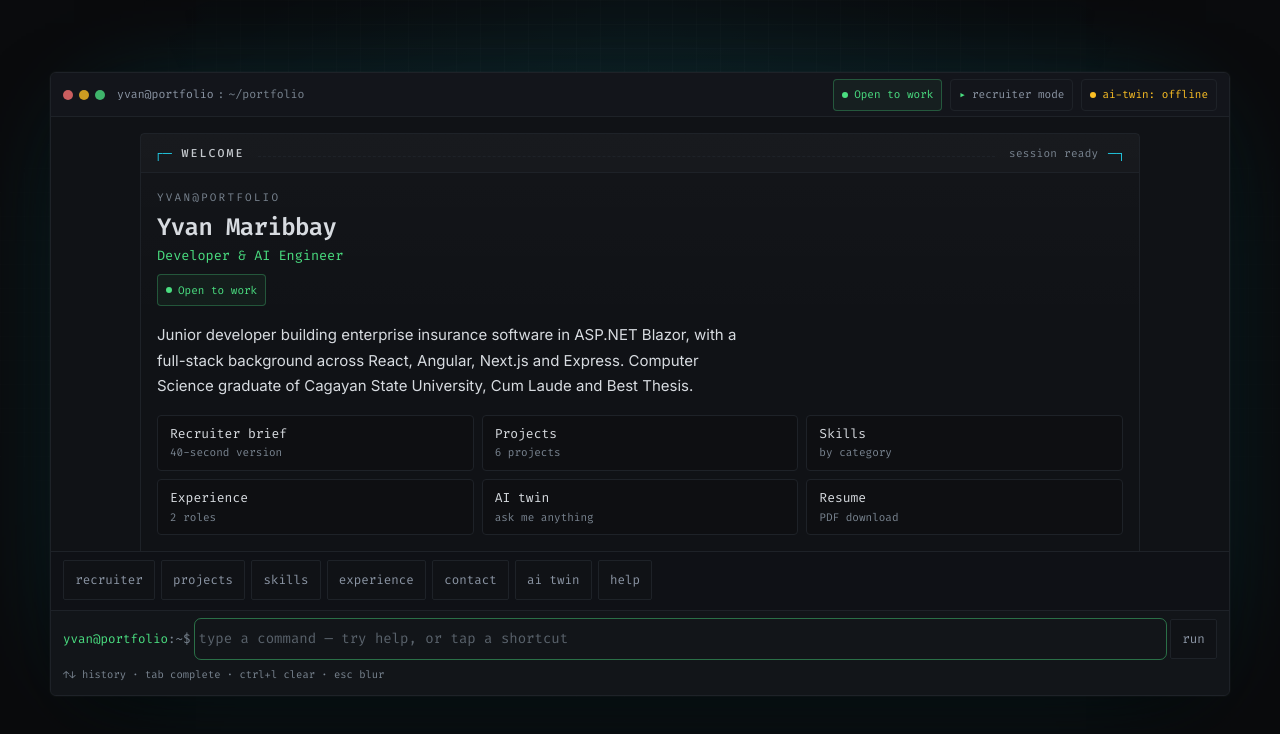
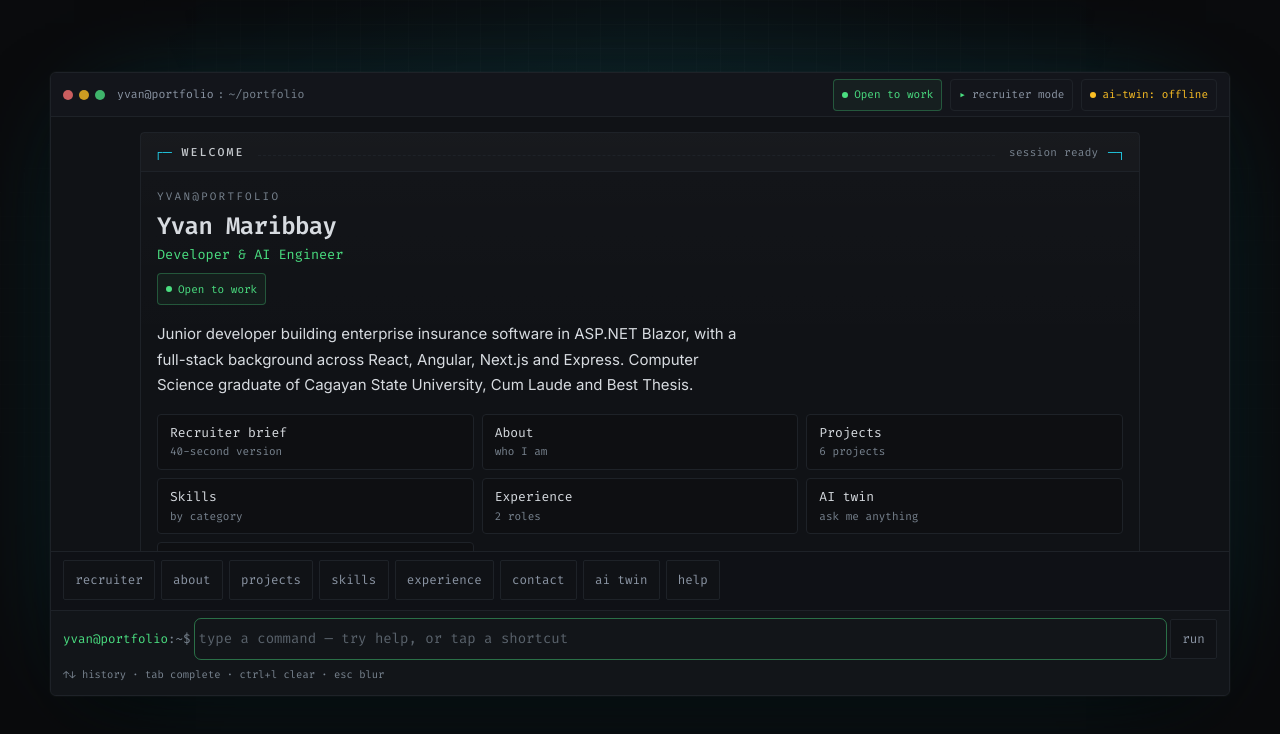
Before and after one commit to Ymm-Dev/YvanDev-Terminal-Portfolio, a Next.js app: page / in a window 1280 px wide. Shown: the top 734 px of the page. Built offline with nearby package versions, Linux system fonts and the light colour scheme; no server answers.

Commit message:
feat: add About shortcut and panel reveal

```diff
--- a/app/globals.css
+++ b/app/globals.css
@@ -159,6 +159,18 @@ a:hover {
     var(--color-surface);
   border-radius: var(--radius);
   position: relative;
+  animation: panel-in 160ms ease-out both;
+}
+
+@keyframes panel-in {
+  from {
+    opacity: 0;
+    transform: translateY(4px);
+  }
+  to {
+    opacity: 1;
+    transform: translateY(0);
+  }
 }
 
 .panel-head {
--- a/components/panels/AboutPanel.tsx
+++ b/components/panels/AboutPanel.tsx
@@ -14,7 +14,7 @@ export function AboutPanel({ id }: { id?: string }) {
       id={id}
       label="about"
       meta="yvan.txt"
-      footer={<span>cat about.txt · written by Yvan, drafted for approval</span>}
+      footer={<span>cat about.txt · written by Yvan</span>}
     >
       <div className="grid gap-5 sm:grid-cols-[180px_minmax(0,1fr)]">
         <figure className="order-2 sm:order-1">
--- a/components/panels/WelcomePanel.tsx
+++ b/components/panels/WelcomePanel.tsx
@@ -7,6 +7,7 @@ import { profile } from "@/data/profile";
 
 const quick = [
   { command: "recruiter", label: "Recruiter brief", hint: "40-second version" },
+  { command: "about", label: "About", hint: "who I am" },
   { command: "projects", label: "Projects", hint: `${profile.projects.length} projects` },
   { command: "skills", label: "Skills", hint: "by category" },
   { command: "experience", label: "Experience", hint: "2 roles" },
--- a/components/terminal/CommandChips.tsx
+++ b/components/terminal/CommandChips.tsx
@@ -2,6 +2,7 @@
 
 const chips = [
   { command: "recruiter", label: "recruiter" },
+  { command: "about", label: "about" },
   { command: "projects", label: "projects" },
   { command: "skills", label: "skills" },
   { command: "experience", label: "experience" },
```
Also changed, not shown: 1 other file (tests, documents, lock files or other folders).
